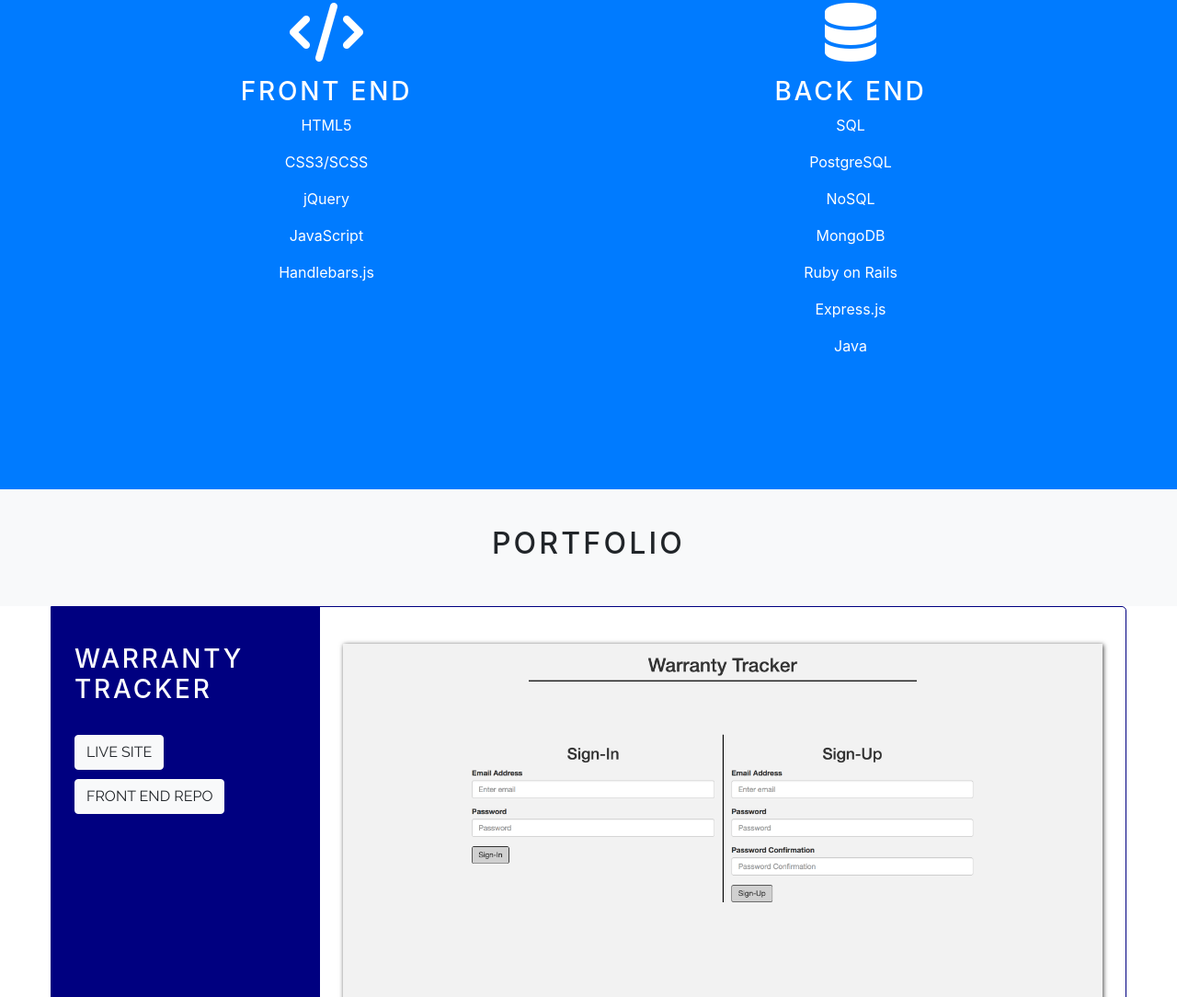
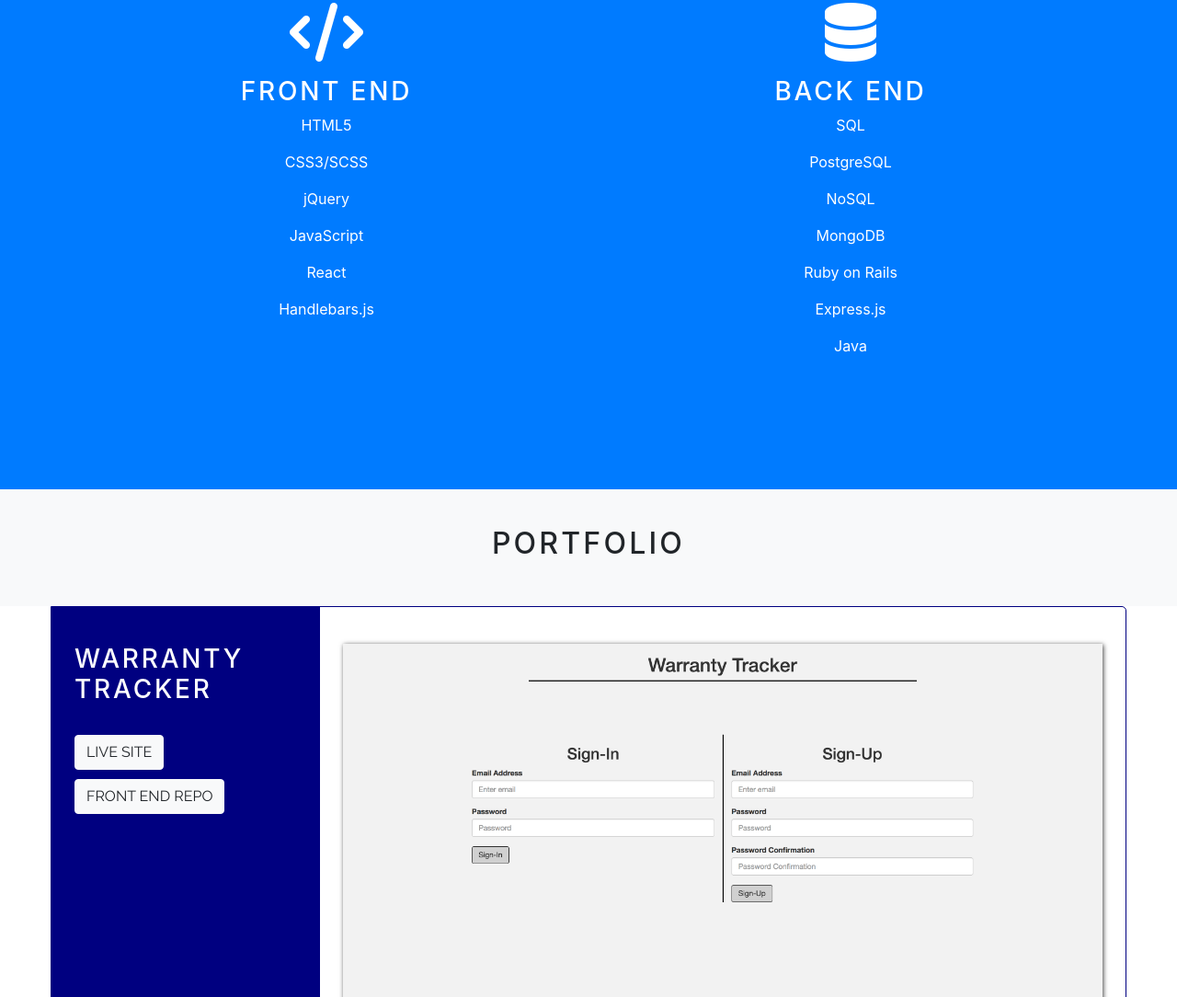
Before and after one commit to swholm19/swholm19.github.io, a website with bundled scripts: page index.html in a window 1280 px wide. Shown: the part 1644-2728 px from the top of the page at 92% size. Built offline with nearby package versions, Linux system fonts and the light colour scheme.

Commit message:
Updated Skills

```diff
--- a/index.html
+++ b/index.html
@@ -118,6 +118,7 @@
           <p>CSS3/SCSS</p>
           <p>jQuery</p>
           <p>JavaScript</p>
+          <p>React</p>
           <!-- <p>Ember.js</p> -->
           <p>Handlebars.js</p>
         </div>
```
